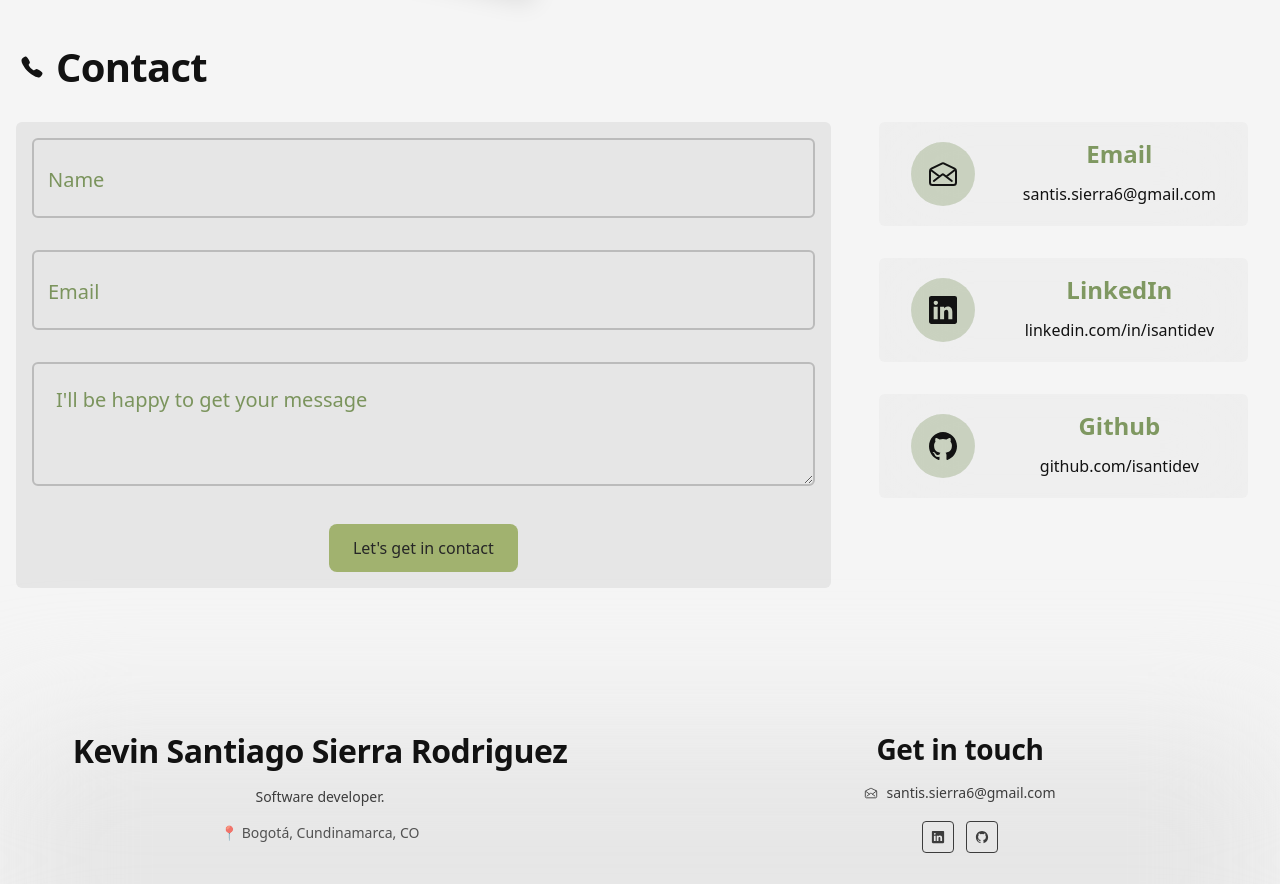
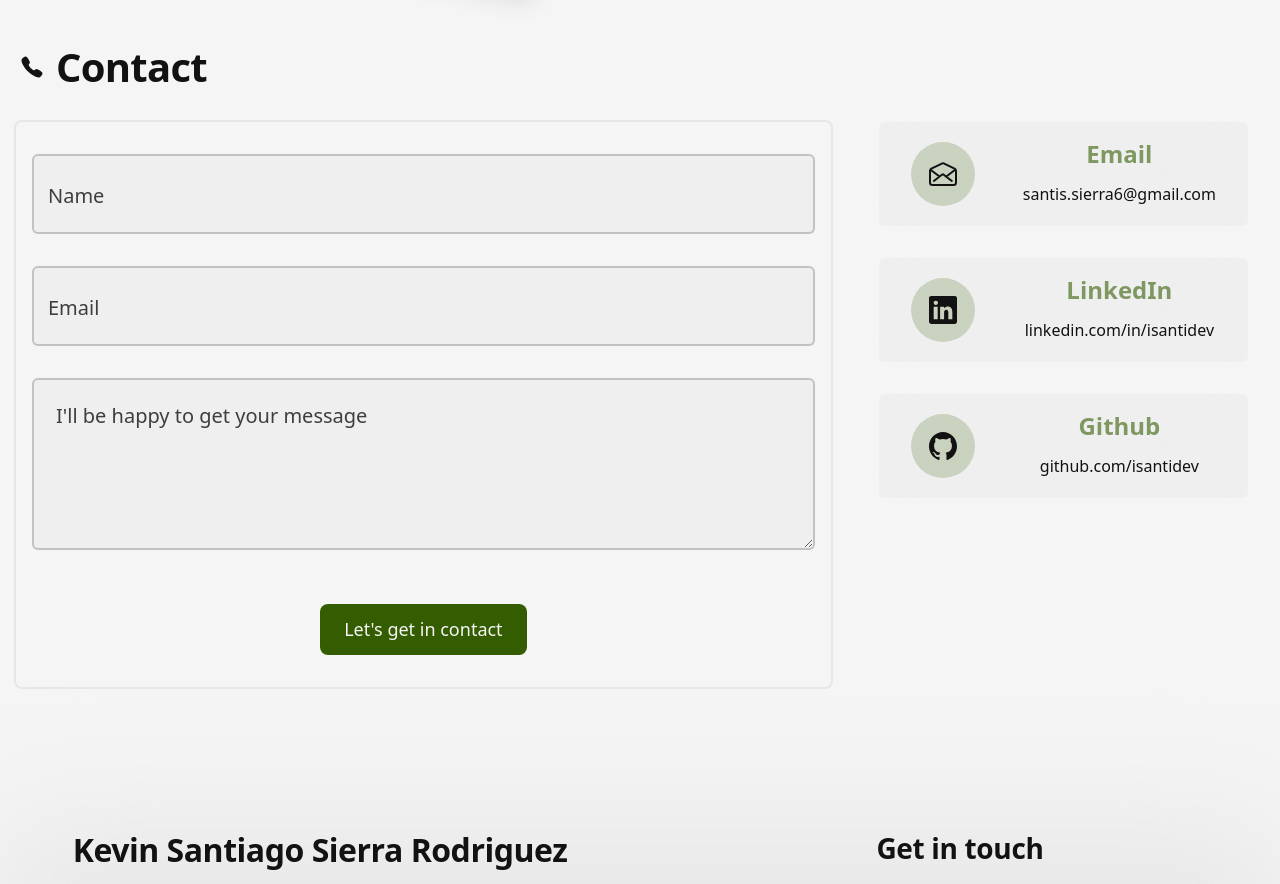
Before and after one commit to isantidev/my-portfolio, a React (Vite) app: page / in a window 1280 px wide. Shown: the part 2534-3418 px from the top of the page. Built offline with nearby package versions, Linux system fonts and the light colour scheme.

Commit message:
Update styling for ContactForm and Floating components; adjust button styles and textarea properties

```diff
--- a/src/components/ui/ContactForm.jsx
+++ b/src/components/ui/ContactForm.jsx
@@ -40,7 +40,7 @@ const ContactForm = () => {
     return (
         <form
             onSubmit={handleSubmit}
-            className="flex flex-col gap-8 rounded-md p-4 bg-custom-secondary text-custom-accent/60"
+            className="flex flex-col gap-8 rounded-md px-4 py-8 ring-2 ring-custom-secondary"
         >
             <Suspense fallback={null}>
                 <FloatingInput
@@ -68,7 +68,7 @@ const ContactForm = () => {
 
             <button
                 type="submit"
-                className="mx-auto px-4 py-2 text-lg md:px-6 md:py-3 rounded-lg bg-custom-primary/60 text-custom-text opacity-90 hover:scale-125 focus:opacity-100 focus:scale-90"
+                className="mx-auto px-4 py-2 mt-4 text-lg text-custom-bg font-medium md:px-6 md:py-3 rounded-lg bg-custom-accent  hover:scale-110 hover:-translate-y-2 focus:bg-custom-accent/80 focus:scale-90"
             >
                 Let's get in contact
             </button>
--- a/src/components/ui/FloatingInput.jsx
+++ b/src/components/ui/FloatingInput.jsx
@@ -16,15 +16,15 @@ const FloatingInput = ({ label, name, type = "text", value, onChange }) => {
                 onChange={onChange}
                 onFocus={() => setIsFocused(true)}
                 onBlur={() => setIsFocused(false)}
-                className="w-full h-full px-4 rounded-md border-2 border-custom-text/20 text-custom-text focus:border-custom-text focus:outline-none transition-colors"
+                className="w-full h-full px-4 rounded-md border-2 border-custom-text/20 bg-custom-secondary/40 text-custom-text focus:border-custom-text focus:outline-none transition-colors"
                 required
             />
             <label
                 htmlFor={inputId}
                 className={`absolute rounded-md font-medium pointer-events-none transition-all duration-300 ease-out ${
                     isActive
-                        ? "-top-4 left-4 leading-normal py-1 px-2 text-custom-accent/90 bg-custom-secondary text-base"
-                        : "top-1/4 left-0 px-4 py-2 text-xl text-custom-accent/60"
+                        ? "-top-4 left-4 leading-normal py-1 px-2 text-custom-text bg-custom-secondary text-base"
+                        : "top-1/4 left-0 px-4 py-2 text-xl text-custom-text/80"
                 }`}
             >
                 {label}
--- a/src/components/ui/FloatingTextarea.jsx
+++ b/src/components/ui/FloatingTextarea.jsx
@@ -3,6 +3,7 @@ import { useState } from "react";
 const FloatingTextarea = ({ label, name, value, onChange, maxRows = 8 }) => {
     const [isFocused, setIsFocused] = useState(false);
     const isActive = isFocused || value.length > 0;
+    const minHeight = `${maxRows / 1.5}rem`;
     const maxHeight = `${maxRows * 1.5}rem`;
 
     return (
@@ -14,22 +15,22 @@ const FloatingTextarea = ({ label, name, value, onChange, maxRows = 8 }) => {
                 onChange={onChange}
                 onFocus={() => setIsFocused(true)}
                 onBlur={() => setIsFocused(false)}
-                rows={4}
-                style={{ maxHeight }}
-                className="w-full px-4 py-3 border-2 border-custom-text/20 rounded-md text-custom-text focus:border-custom-text focus:outline-none transition-colors duration-200"
+                rows={6}
+                style={{ maxHeight, minHeight }}
+                className="w-full px-4 py-3 border-2 border-custom-text/20 bg-custom-secondary/40 rounded-md text-custom-text focus:border-custom-text focus:outline-none transition-colors duration-200"
                 required
             />
             <label
                 htmlFor={`textarea-${name}`}
                 className={`
-                    absolute left-4 bg-custom-secondary px-2
+                    absolute left-4 px-2
+                    font-medium
                     pointer-events-none
-                    font-medium
                     transition-all duration-300 ease-out
                     ${
                         isActive
-                            ? "top-0 -translate-y-1/2 text-base text-custom-accent/90"
-                            : "top-6 text-xl text-custom-accent/60"
+                            ? "top-0 -translate-y-1/2 text-base bg-custom-secondary text-custom-text"
+                            : "top-6 text-xl text-custom-text/80"
                     }
                 `}
             >
--- a/src/styles/global.css
+++ b/src/styles/global.css
@@ -129,8 +129,6 @@ a {
 }
 
 button {
-    font-size: inherit;
-    font-weight: inherit;
     line-height: inherit;
     letter-spacing: inherit;
     cursor: pointer;
```
